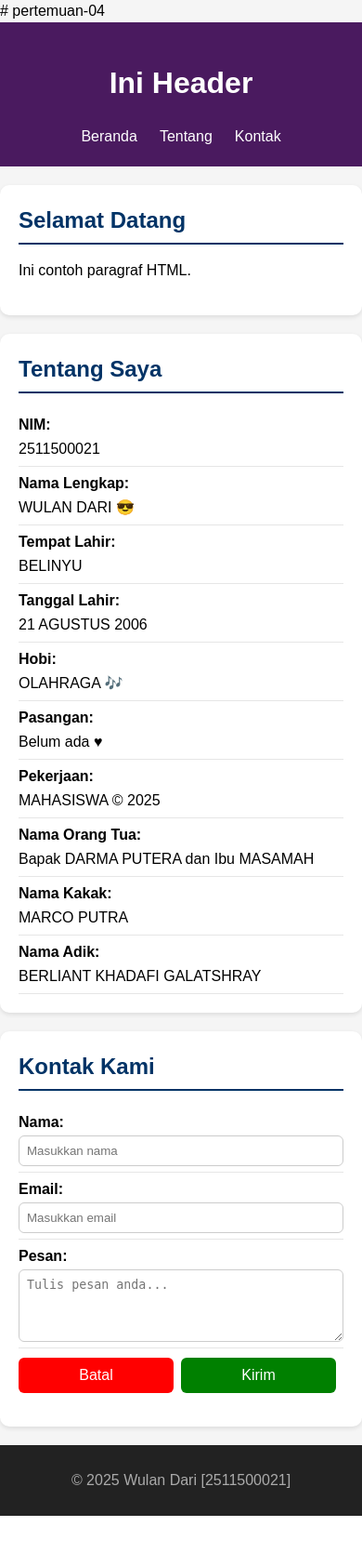
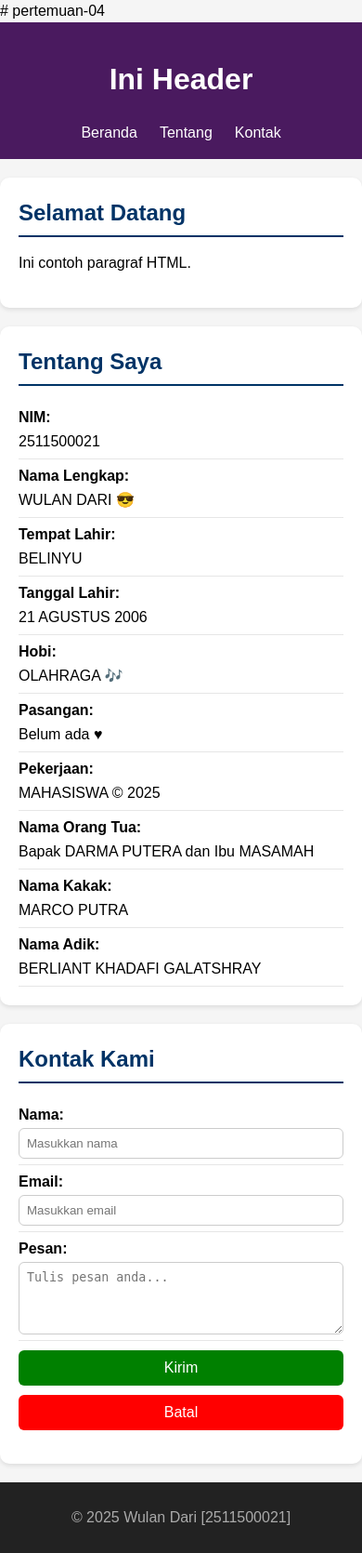
Before and after one commit to 2511500021-wq/2511500021-PWD-TI1A-2526O, a PHP site: page /pertemuan-04/index.html in a window 390 px wide. Shown: the whole page at 93% size. Before the commit the page ends 1630 px from the top, so only its background shows below. Run offline with PHP 8.4, Linux system fonts and the light colour scheme.

Commit message:
styling header mode mobile

```diff
--- a/pertemuan-04/style.css
+++ b/pertemuan-04/style.css
@@ -167,6 +167,14 @@ footer {
 }
 
 @media (max-width: 600px) {
+
+    header {
+        padding: 16px;
+        position: sticky;
+        top: 0;
+        z-index: 1000;
+    }
+
     #about p {
         flex-direction: column;
         align-items: flex-start;
@@ -183,6 +191,10 @@ footer {
         align-items: flex-start;
     }
 
+     .button {
+        flex-direction: column-reverse;
+    }
+
     #contact label>span {
         text-align: left;
         padding-right: 0;
```
Also changed, not shown: pertemuan-04/readme.md.
